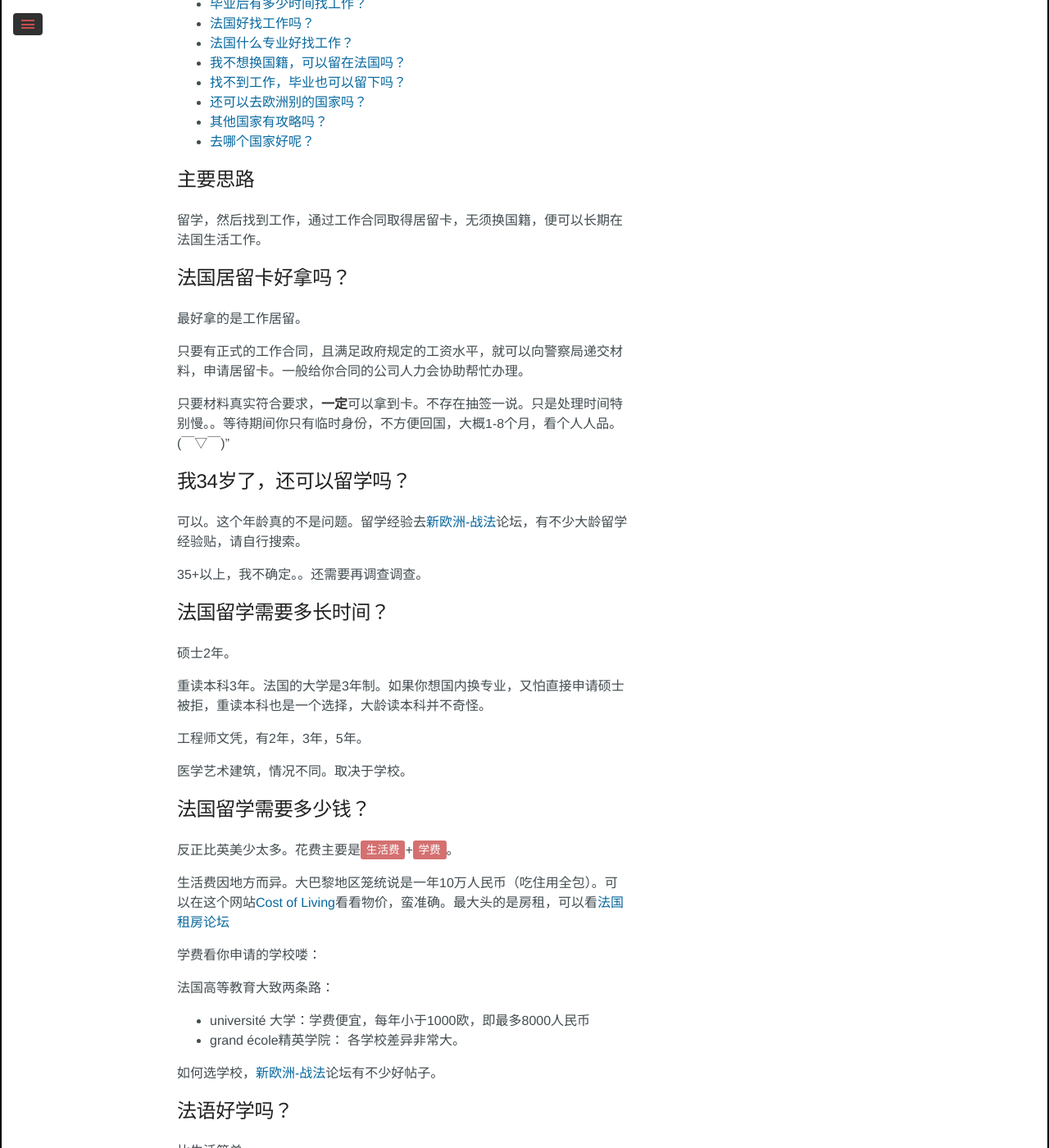
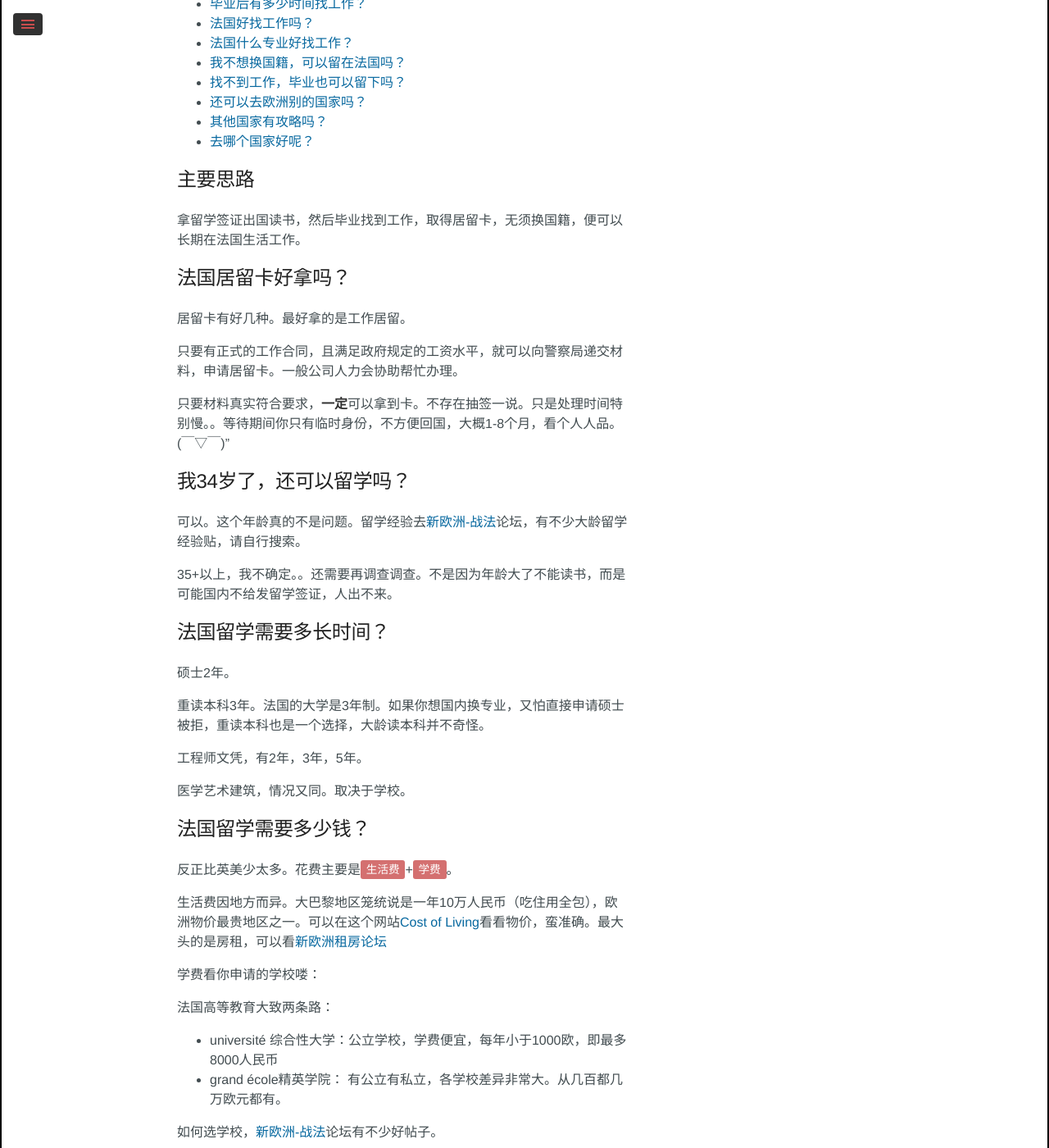
Before and after one commit to ericazhan/ericazhan.github.io, a Jekyll site: the page built from _posts/2021-02-05-howto_work_in_europe.md, in a window 1280 px wide and 1400 px high, scrolled down 609 px. Shown: the whole window at 82% size. Built offline with Jekyll 4.4.1, drawn with Linux system fonts in a browser that asks for light colours; some web fonts are replaced; comment, search, counter and statistics services are not loaded; some of the changed text lies outside the part shown.

Commit message:
🤸‍♀️ UPDATE:

```diff
--- a/_posts/2021-02-05-howto_work_in_europe.md
+++ b/_posts/2021-02-05-howto_work_in_europe.md
@@ -15,13 +15,13 @@ tags: [经验,笔记,分享]
 
 ## 主要思路
 
-留学，然后找到工作，通过工作合同取得居留卡，无须换国籍，便可以长期在法国生活工作。
+拿留学签证出国读书，然后毕业找到工作，取得居留卡，无须换国籍，便可以长期在法国生活工作。
 
 ## 法国居留卡好拿吗？
 
-最好拿的是工作居留。
+居留卡有好几种。最好拿的是工作居留。
 
-只要有正式的工作合同，且满足政府规定的工资水平，就可以向警察局递交材料，申请居留卡。一般给你合同的公司人力会协助帮忙办理。
+只要有正式的工作合同，且满足政府规定的工资水平，就可以向警察局递交材料，申请居留卡。一般公司人力会协助帮忙办理。
 
 只要材料真实符合要求，**一定**可以拿到卡。不存在抽签一说。只是处理时间特别慢。。等待期间你只有临时身份，不方便回国，大概1-8个月，看个人人品。(￣▽￣)"
 
@@ -29,7 +29,7 @@ tags: [经验,笔记,分享]
 
 可以。这个年龄真的不是问题。留学经验去[新欧洲-战法](http://bbs.xineurope.com/forum-11-1.html)论坛，有不少大龄留学经验贴，请自行搜索。
 
-35+以上，我不确定。。还需要再调查调查。
+35+以上，我不确定。。还需要再调查调查。不是因为年龄大了不能读书，而是可能国内不给发留学签证，人出不来。
 
 ## 法国留学需要多长时间？
 
@@ -39,20 +39,20 @@ tags: [经验,笔记,分享]
 
 工程师文凭，有2年，3年，5年。
 
-医学艺术建筑，情况不同。取决于学校。
+医学艺术建筑，情况又同。取决于学校。
 
 ## 法国留学需要多少钱？
 
 反正比英美少太多。花费主要是`生活费`+`学费`。
 
-生活费因地方而异。大巴黎地区笼统说是一年10万人民币（吃住用全包）。可以在这个网站[Cost of Living](https://www.numbeo.com/cost-of-living/)看看物价，蛮准确。最大头的是房租，可以看[法国租房论坛](https://buy.xineurope.com/forum-10-1.html)
+生活费因地方而异。大巴黎地区笼统说是一年10万人民币（吃住用全包），欧洲物价最贵地区之一。可以在这个网站[Cost of Living](https://www.numbeo.com/cost-of-living/)看看物价，蛮准确。最大头的是房租，可以看[新欧洲租房论坛](https://buy.xineurope.com/forum-10-1.html)
 
 学费看你申请的学校喽：
 
 法国高等教育大致两条路：
 
-- université 大学：学费便宜，每年小于1000欧，即最多8000人民币
-- grand école精英学院： 各学校差异非常大。
+- université 综合性大学：公立学校，学费便宜，每年小于1000欧，即最多8000人民币
+- grand école精英学院： 有公立有私立，各学校差异非常大。从几百都几万欧元都有。
 
 如何选学校，[新欧洲-战法](http://bbs.xineurope.com/forum-11-1.html)论坛有不少好帖子。
 
@@ -74,11 +74,11 @@ tags: [经验,笔记,分享]
 
 ## 可以换专业吗？
 
-可以。中介和大部分网上资料说不可以换，不是的。身边有不少案例是国内转专业过来。
+可以。中介和大部分网上资料说不可以换，不是的。身边有不少案例是国内申请成功转专业过来。
 
-另一个方案是：先以原专业申请留学签证，人到法国。然后在法国可以随便转。放心。不要担心年龄。
+另一个方案是：先以原专业申请留学签证，人到法国之后，然后在法国可以申请转专业。放心。不要担心年龄。
 
-或者重读本科。
+或者重读本科。本科3年，也就比硕士多一年。
 
 ## 上学期间可以打工吗？
 
```
Also changed, not shown: other parts of _posts/2021-02-05-howto_work_in_europe.md (+2 -2 lines).
